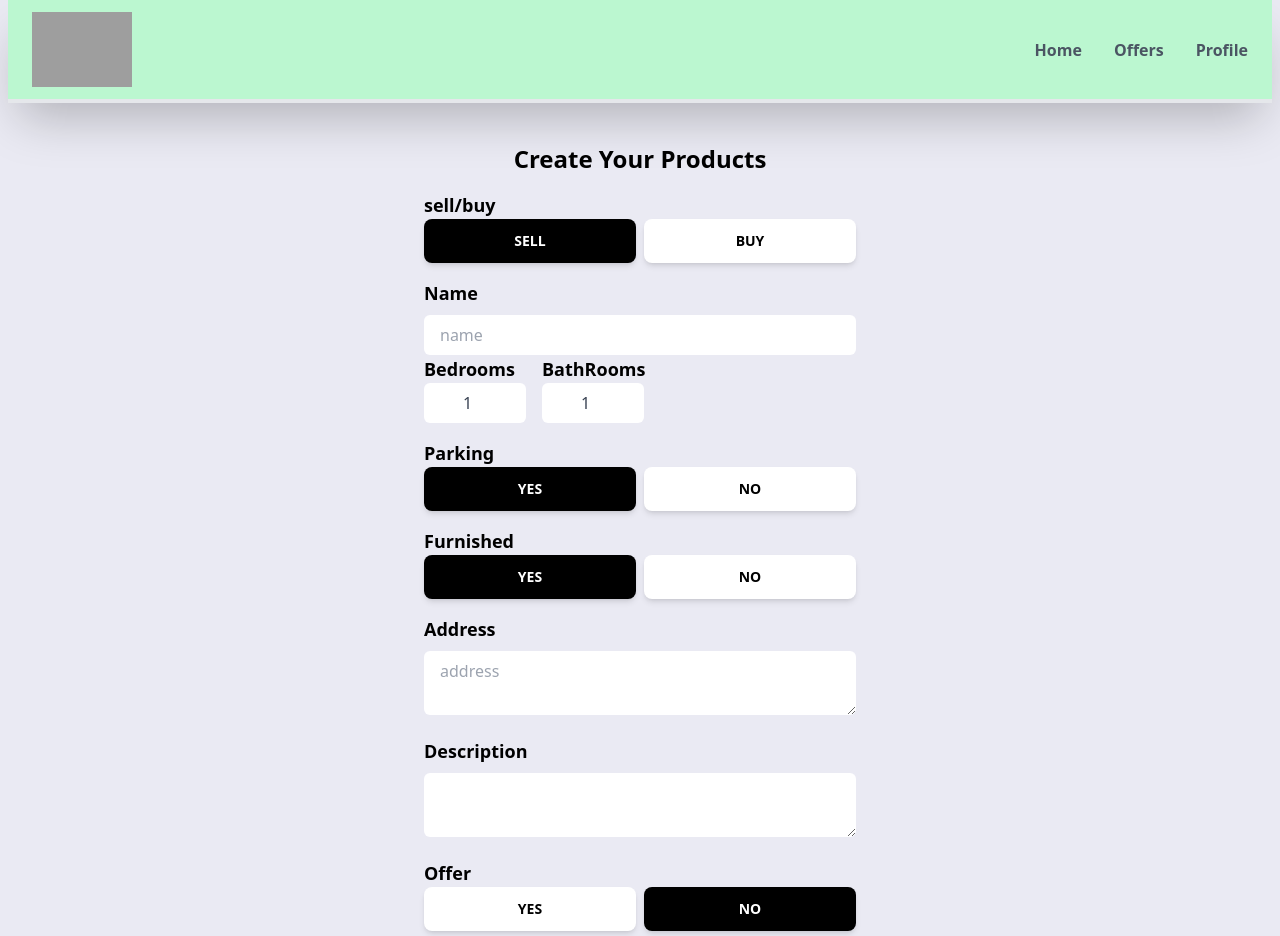
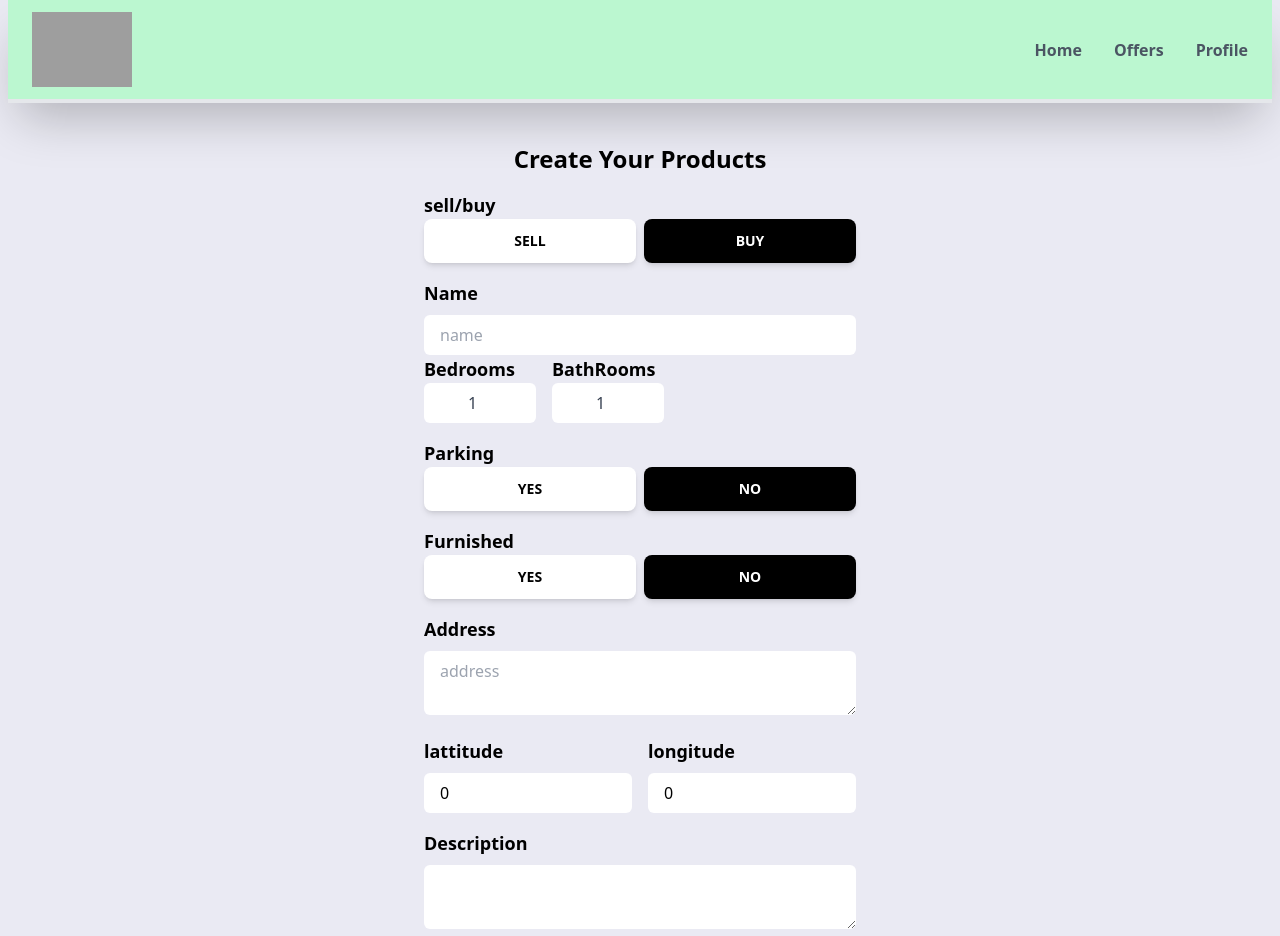
Before and after one commit to sakibhasan-24/seller-buyer, a React (Vite) app: page /create-products in a window 1280 px wide. Shown: the top 936 px of the page. Built offline with nearby package versions, Linux system fonts and the light colour scheme; no server answers; sample sign-in values are in the browser's storage; grey boxes are pictures that could not be loaded.

Commit message:
implement a validation for check regular price and discount price

```diff
--- a/src/App.jsx
+++ b/src/App.jsx
@@ -3,7 +3,6 @@ import Home from "./pages/Home";
 import Profile from "./pages/Profile";
 import Offers from "./pages/Offers";
 import SignUp from "./pages/SignUp";
-
 import Register from "./pages/Register";
 import ForgetPassword from "./pages/ForgetPassword";
 import { ToastContainer } from "react-toastify";
--- a/src/pages/CreateProducts.jsx
+++ b/src/pages/CreateProducts.jsx
@@ -1,6 +1,10 @@
 import React, { useState } from "react";
+import Spinner from "../components/Spinner";
+import { toast } from "react-toastify";
 
 export default function CreateProducts() {
+  const [geoLocation, setGeoLocation] = useState(false);
+  const [loading, setLoading] = useState(false);
   const [formData, setFormData] = useState({
     type: "rent",
     name: "",
@@ -13,36 +17,71 @@ export default function CreateProducts() {
     offer: true,
     regularPrice: 0,
     discountePrice: 0,
+    latitude: 0,
+    longitude: 0,
   });
-  const handleTypeOfService = (e) => {};
+
+  const handleTypeOfService = (e) => {
+    // i need to update setForm Data with new Value
+    let booleanValue = null;
+    if (e.target.value === "true") {
+      booleanValue = true;
+    }
+    if (e.target.value === "false") {
+      booleanValue = false;
+    }
+
+    if (e.target.files) {
+      setFormData((prevData) => ({ ...prevData, images: e.target.files }));
+    }
+    if (!e.target.files) {
+      setFormData((prevData) => ({
+        ...prevData,
+        [e.target.id]: booleanValue ?? e.target.value,
+      }));
+    }
+  };
+  const handleSubmitForm = (e) => {
+    e.preventDefault();
+    setLoading(true);
+    if (formData.regularPrice <= formData.discountePrice) {
+      setLoading(false);
+      toast.error("offer price cannot be equal or greater than regular price");
+    }
+  };
+  if (loading) {
+    return <Spinner />;
+  }
   return (
     <section className="max-w-md mx-auto px-2 my-10">
       <h1 className="text-center mt-8 font-bold text-2xl">
         Create Your Products
       </h1>
-      <form>
+      <form onSubmit={handleSubmitForm}>
         <p className="text-lg font-semibold mt-4">sell/buy</p>
         <div className="flex gap-2">
           <button
-            onChange={handleTypeOfService}
+            onClick={handleTypeOfService}
             id="type"
+            value="sell"
             type="button"
             className={` w-full px-6 py-3 font-bold text-sm uppercase shadow-md rounded-lg hover:shadow-lg focus:shadow-lg active:shadow-2xl transition duration-300 ${
-              formData.type === "buy"
-                ? "bg-white text-black"
-                : "bg-black text-white"
+              formData.type === "sell"
+                ? "bg-black text-white"
+                : " bg-white text-black"
             } `}
           >
             Sell
           </button>
           <button
-            onChange={handleTypeOfService}
+            onClick={handleTypeOfService}
             id="type"
+            value="rent"
             type="button"
             className={` w-full px-6 py-3 font-bold text-sm uppercase shadow-md rounded-lg hover:shadow-lg focus:shadow-lg active:shadow-2xl transition duration-300 ${
               formData.type === "rent"
-                ? "bg-white text-black"
-                : "bg-black text-white"
+                ? "bg-black text-white"
+                : " bg-white text-black"
             } `}
           >
             Buy
@@ -50,6 +89,7 @@ export default function CreateProducts() {
         </div>
         <p className="mt-4 text-lg font-semibold">Name</p>
         <input
+          onChange={handleTypeOfService}
           type="text"
           name="name"
           id="name"
@@ -63,26 +103,28 @@ export default function CreateProducts() {
           <div className="">
             <p className="text-lg font-semibold">Bedrooms</p>
             <input
+              onChange={handleTypeOfService}
               className="px-4 py-2 text-center text-gray-700 rounded-md"
               type="number"
               name=""
-              id="usedYear"
+              id="bedrooms"
               value={formData.bedrooms}
               min={1}
-              max={5}
+              max={50}
               required
             />
           </div>
           <div className="">
             <p className="text-lg font-semibold">BathRooms</p>
             <input
+              onChange={handleTypeOfService}
               className="px-4 py-2 text-center text-gray-700 rounded-md"
               type="number"
               name=""
-              id="releaseYear"
+              id="bathRooms"
               value={formData.bathRooms}
               min={1}
-              max={5}
+              max={50}
               required
             />
           </div>
@@ -91,22 +133,22 @@ export default function CreateProducts() {
         <div className="flex gap-2">
           <button
             value={true}
-            onChange={handleTypeOfService}
+            onClick={handleTypeOfService}
             id="parking"
             type="button"
             className={` w-full px-6 py-3 font-bold text-sm uppercase shadow-md rounded-lg hover:shadow-lg focus:shadow-lg active:shadow-2xl transition duration-300 ${
-              formData.parking ? "bg-white text-black" : "bg-black text-white"
+              formData.parking ? "bg-black text-white" : " bg-white text-black"
             } `}
           >
             Yes
           </button>
           <button
-            onChange={handleTypeOfService}
+            onClick={handleTypeOfService}
             id="parking"
             value={false}
             type="button"
             className={` w-full px-6 py-3 font-bold text-sm uppercase shadow-md rounded-lg hover:shadow-lg focus:shadow-lg active:shadow-2xl transition duration-300 ${
-              !formData.parking ? "bg-white text-black" : "bg-black text-white"
+              !formData.parking ? "bg-black text-white" : " bg-white text-black"
             } `}
           >
             No
@@ -115,25 +157,27 @@ export default function CreateProducts() {
         <p className="text-lg font-semibold mt-4">Furnished</p>
         <div className="flex gap-2">
           <button
-            onChange={handleTypeOfService}
+            onClickCapture={handleTypeOfService}
             id="furnished"
-            value={false}
+            value={true}
             type="button"
             className={` w-full px-6 py-3 font-bold text-sm uppercase shadow-md rounded-lg hover:shadow-lg focus:shadow-lg active:shadow-2xl transition duration-300 ${
-              formData.furnished ? "bg-white text-black" : "bg-black text-white"
+              formData.furnished
+                ? "bg-black text-white"
+                : " bg-white text-black"
             } `}
           >
             Yes
           </button>
           <button
             value={false}
-            onChange={handleTypeOfService}
+            onClick={handleTypeOfService}
             id="furnished"
             type="button"
             className={` w-full px-6 py-3 font-bold text-sm uppercase shadow-md rounded-lg hover:shadow-lg focus:shadow-lg active:shadow-2xl transition duration-300 ${
               !formData.furnished
-                ? "bg-white text-black"
-                : "bg-black text-white"
+                ? "bg-black text-white"
+                : " bg-white text-black"
             } `}
           >
             No
@@ -147,11 +191,43 @@ export default function CreateProducts() {
           placeholder="address"
           maxLength="30"
           required
+          onChange={handleTypeOfService}
           value={formData.address}
           className="w-full mt-2 px-4 py-2 rounded-md focus:border-sky-300"
         />
+        {!geoLocation && (
+          <div className="flex justify-between gap-4 ">
+            <div>
+              <p className="mt-4 text-lg font-semibold">lattitude</p>
+              <input
+                type="number"
+                name="latitude"
+                id="latitude"
+                placeholder="address"
+                required
+                onChange={handleTypeOfService}
+                value={formData.latitude}
+                className="w-full mt-2 px-4 py-2 rounded-md focus:border-sky-300"
+              />
+            </div>
+            <div>
+              <p className="mt-4 text-lg font-semibold">longitude</p>
+              <input
+                type="number"
+                name="longitude"
+                id="longitude"
+                placeholder="address"
+                required
+                onChange={handleTypeOfService}
+                value={formData.longitude}
+                className="w-full mt-2 px-4 py-2 rounded-md focus:border-sky-300"
+              />
+            </div>
+          </div>
+        )}
         <p className="mt-4 text-lg font-semibold">Description</p>
         <textarea
+          onChange={handleTypeOfService}
           type="text"
           name="description"
           id="description"
@@ -163,22 +239,22 @@ export default function CreateProducts() {
         <div className="flex gap-2">
           <button
             value={true}
-            onChange={handleTypeOfService}
+            onClick={handleTypeOfService}
             id="offer"
             type="button"
             className={` w-full px-6 py-3 font-bold text-sm uppercase shadow-md rounded-lg hover:shadow-lg focus:shadow-lg active:shadow-2xl transition duration-300 ${
-              formData.offer ? "bg-white text-black" : "bg-black text-white"
+              formData.offer ? "bg-black text-white" : " bg-white text-black"
             } `}
           >
             Yes
           </button>
           <button
-            onChange={handleTypeOfService}
+            onClick={handleTypeOfService}
             id="offer"
             value={false}
             type="button"
             className={` w-full px-6 py-3 font-bold text-sm uppercase shadow-md rounded-lg hover:shadow-lg focus:shadow-lg active:shadow-2xl transition duration-300 ${
-              !formData.offer ? "bg-white text-black" : "bg-black text-white"
+              !formData.offer ? "bg-black text-white" : " bg-white text-black"
             } `}
           >
             No
@@ -189,6 +265,7 @@ export default function CreateProducts() {
             <p className="text-lg font-bold">regular Price</p>
             <div className="flex items-center justify-center mr-4">
               <input
+                onChange={handleTypeOfService}
                 type="number"
                 name="regularPrice"
                 id="regularPrice"
@@ -218,6 +295,7 @@ export default function CreateProducts() {
                   value={formData.discountePrice}
                   min={0}
                   max={100000}
+                  onChange={handleTypeOfService}
                   required
                   className="w-full text-center py-2 px-4 text-lg text-gray-800 bg-white border-gray-500 rounded "
                 />
@@ -234,6 +312,7 @@ export default function CreateProducts() {
           <p className="text-lg font-semibold ">Images/</p>
           <p className="text-gray-600">Max (6)</p>
           <input
+            onChange={handleTypeOfService}
             type="file"
             name="images"
             id="images"
```
